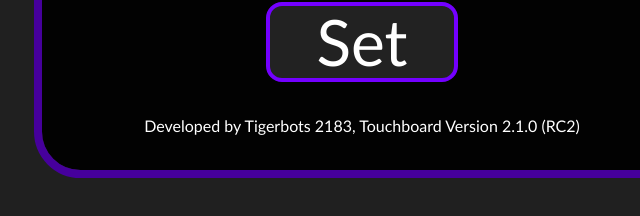
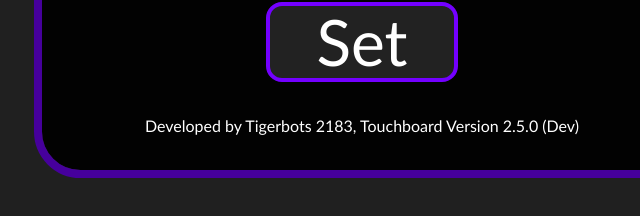
Before and after one commit to Tigerbots2183/Touchboard, an Electron app: page index.html in a window 1280 px wide. Shown: the part 470-686 px from the top of the page, 278-918 px from the left. Drawn offline with Linux system fonts and the light colour scheme.

Commit message:
Version Bump

```diff
--- a/index.html
+++ b/index.html
@@ -89,7 +89,7 @@ SOFTWARE. -->
             <input type="text" class="textInput teamNumberInput" placeholder="">
             <p class="simHint">Use localhost for simulator</p>
             <input type="button" class="setTeam" value="Set">
-            <p class="version">Developed by Tigerbots 2183, Touchboard Version 2.1.0 (RC2) </p>
+            <p class="version">Developed by Tigerbots 2183, Touchboard Version 2.5.0 (Dev) </p>
         </div>
 
         <div class="importJson">
@@ -98,7 +98,7 @@ SOFTWARE. -->
             <input type="button" class="doImport" value="Import">
             <input type="button" class="cancelImport" value="Cancel">
 
-            <p class="version">Developed by Tigerbots 2183, Touchboard Version 2.1.0 (RC2) </p>
+            <p class="version">Developed by Tigerbots 2183, Touchboard Version 2.5.0 (Dev) </p>
         </div>
 
         <div class="manager">
```
